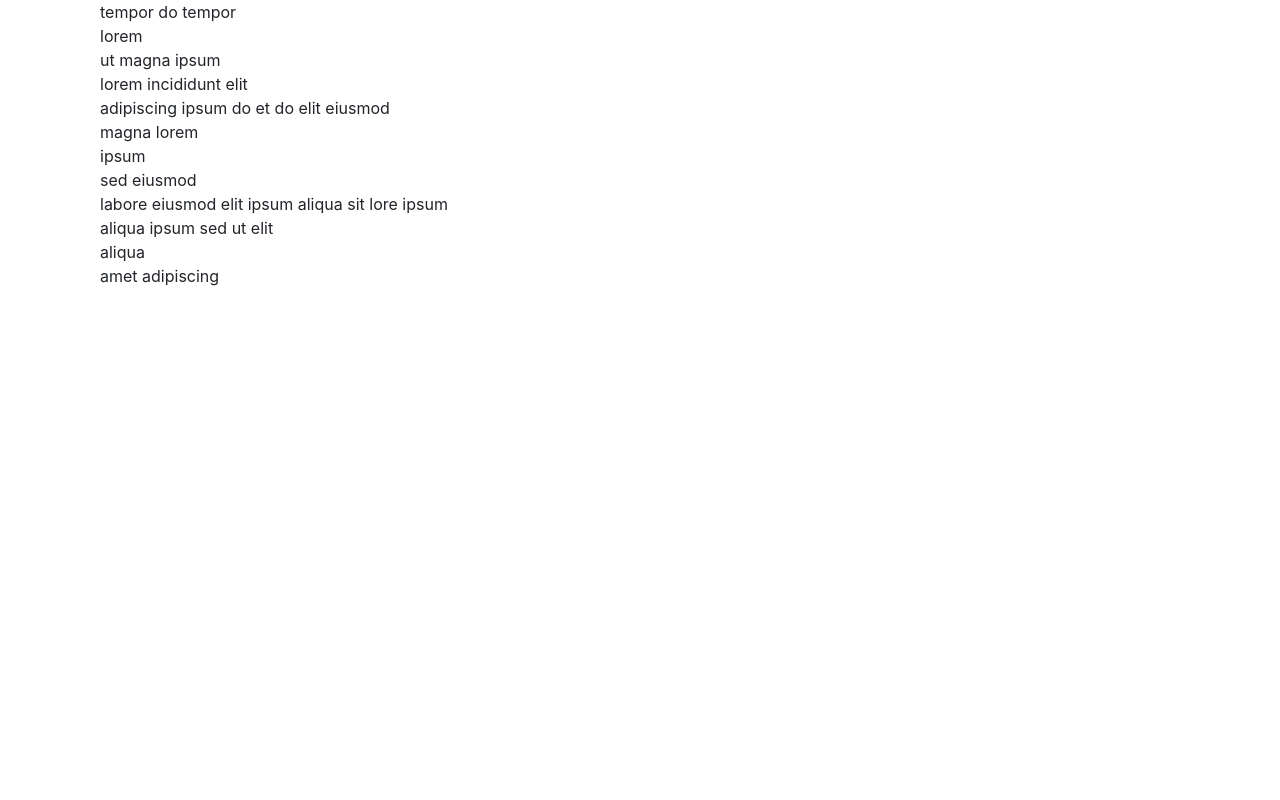
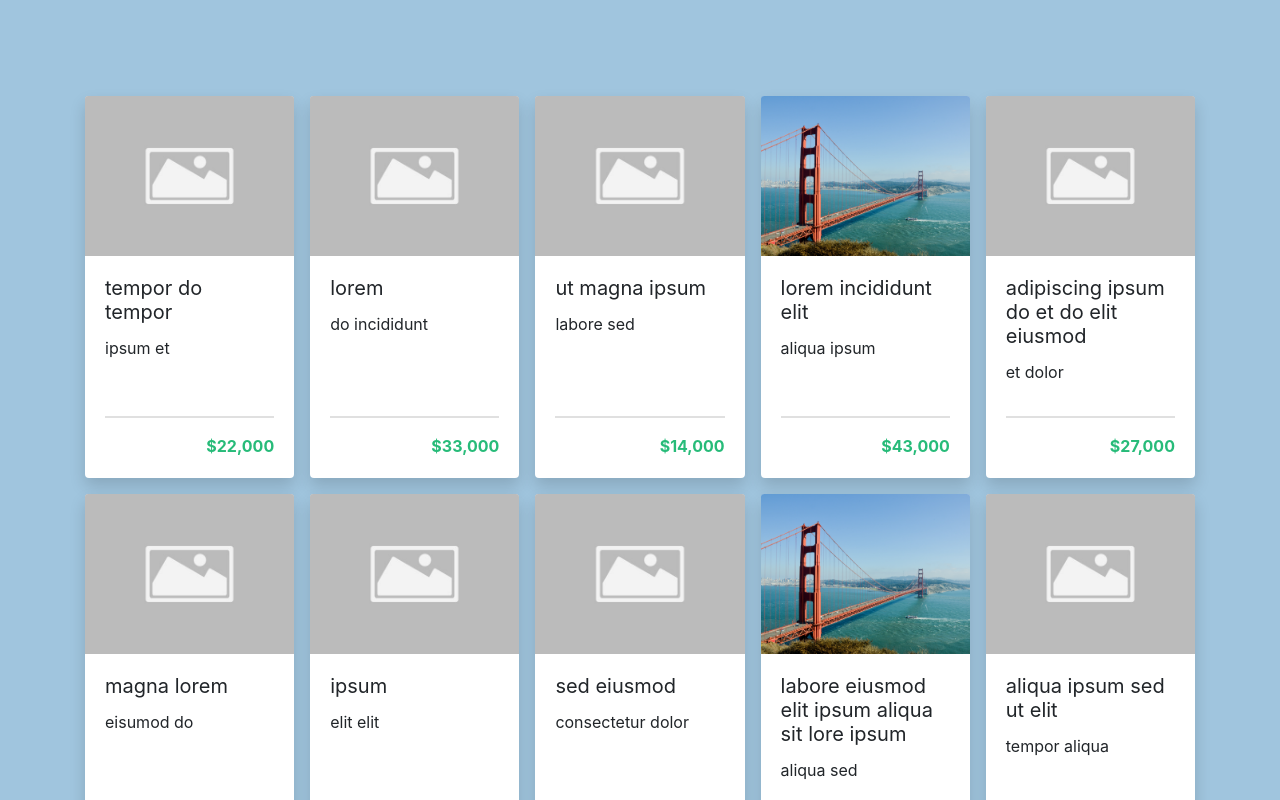
Before and after one commit to wulman16/autotrader-ui, a React (Create React App) app: page / in a window 1280 px wide. Shown: the top 800 px of the page. Built offline with nearby package versions, Linux system fonts and the light colour scheme.

Commit message:
Style cards

```diff
--- a/src/components/App.js
+++ b/src/components/App.js
@@ -1,7 +1,5 @@
 import React, { useState } from "react";
 import CardList from "./CardList";
-import gateImage from "../data/golden-gate.jpg";
-import placeholderImage from "../data/placeholder.jpg";
 const cardData = require("../data/data.json");
 
 const App = () => {
--- a/src/components/Card.js
+++ b/src/components/Card.js
@@ -1,7 +1,22 @@
 import React from "react";
+import formatPrice from "../lib/formatPrice";
 
 const Card = (props) => {
-  return <div>{props.heading}</div>;
+  return (
+    <div className="grid__item">
+      <div className="card shadow">
+        <img className="card-img-top" src={props.image} alt={props.altText} />
+        <div className="card-body d-flex flex-column">
+          <h5 className="card-title font-weight-normal">{props.heading}</h5>
+          <p className="card-text">{props.subheading}</p>
+          <p className="price card-text text-right mt-auto font-weight-bold">
+            <hr />
+            {formatPrice(props.price)}
+          </p>
+        </div>
+      </div>
+    </div>
+  );
 };
 
 export default Card;
--- a/src/components/CardList.js
+++ b/src/components/CardList.js
@@ -1,20 +1,26 @@
 import React from "react";
 import Card from "./Card";
+import gateImage from "../data/golden-gate.jpg";
+import placeholderImage from "../data/placeholder.jpg";
 
 const CardList = (props) => {
   const cards = props.cards.map((card, idx) => {
+    const image = card.showBridge ? gateImage : placeholderImage;
+    const altText = card.showBridge ? "Golden Gate Bridge" : "";
+
     return (
       <Card
         heading={card.Heading}
         subheading={card.Subheading}
         price={card.Price}
-        hasImage={card.showBridge}
+        image={image}
+        altText={altText}
         key={idx}
       />
     );
   });
 
-  return <div className="container">{cards}</div>;
+  return <div className="grid">{cards}</div>;
 };
 
 export default CardList;
--- a/src/custom.scss
+++ b/src/custom.scss
@@ -1,2 +1,60 @@
 // Import Bootstrap and its default variables
 @import "~bootstrap/scss/bootstrap.scss";
+
+body {
+  background-color: #a0c5de;
+}
+
+.container {
+  margin-top: 6rem;
+  margin-bottom: 5rem;
+}
+
+.grid {
+  display: flex;
+  flex-wrap: wrap;
+  margin-left: -1rem;
+  margin-bottom: -1rem;
+}
+
+.grid__item {
+  margin-bottom: 1rem;
+  padding-left: 1rem;
+
+  @include media-breakpoint-up(xs) {
+    width: calc(100% * 1 / 2);
+  }
+
+  @include media-breakpoint-up(md) {
+    width: calc(100% * 1 / 3);
+  }
+
+  @include media-breakpoint-up(lg) {
+    width: calc(100% * 1 / 4);
+  }
+
+  @include media-breakpoint-up(xl) {
+    width: calc(100% * 1 / 5);
+  }
+}
+
+.card {
+  height: 100%;
+  border: none;
+}
+
+.card-img-top {
+  width: 100%;
+  height: 10rem;
+  object-fit: cover;
+}
+
+hr {
+  border: none;
+  height: 2px;
+  background-color: #e0e0e0;
+}
+
+.price {
+  color: #27bb79;
+}
--- /dev/null
+++ b/src/lib/formatPrice.js
@@ -0,0 +1,5 @@
+const formatPrice = (price) => {
+  return `$${price.toLocaleString()}`;
+};
+
+export default formatPrice;
```
